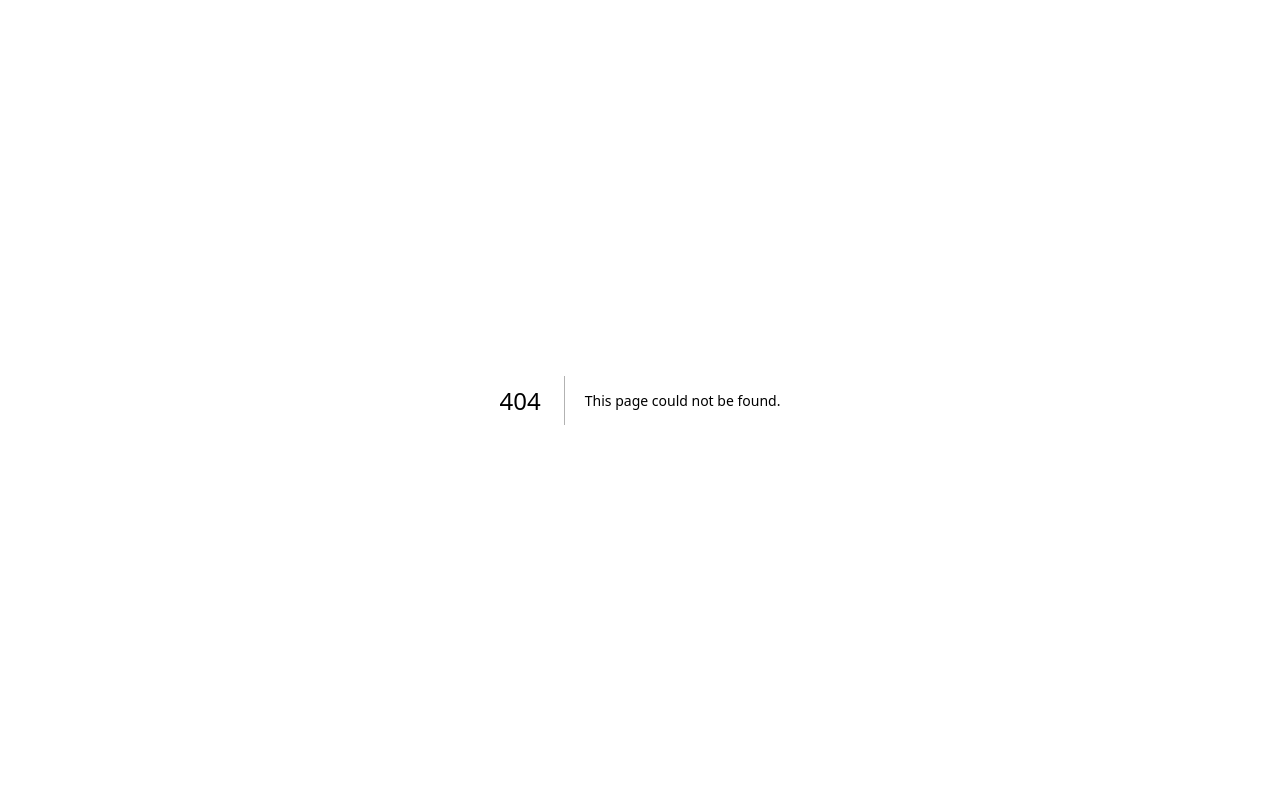
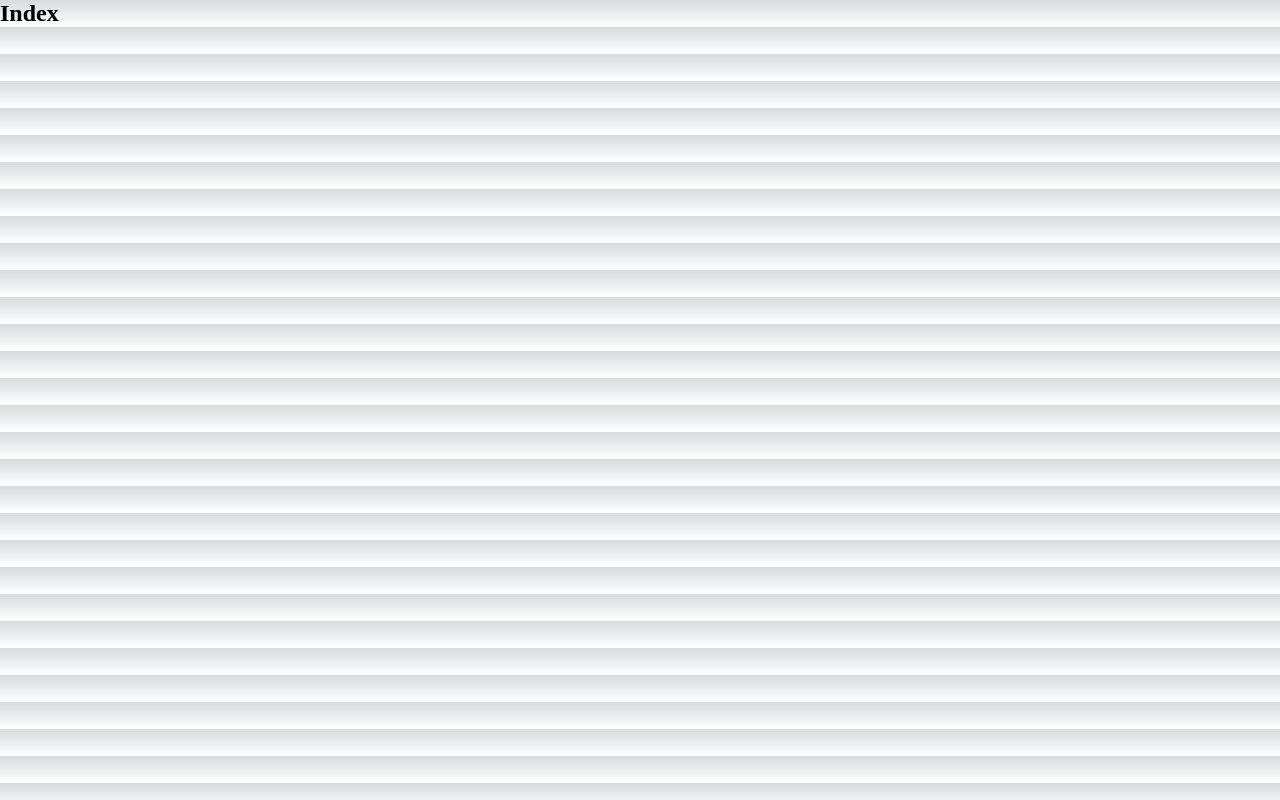
Before and after one commit to vinicius-el-khalili/Next-101, a Next.js app: page /sub in a window 1280 px wide. Before the commit this address had no page. Built offline with nearby package versions, Linux system fonts and the light colour scheme.

Commit message:
Lesson 2

```diff
--- /dev/null
+++ b/pages/sub/index.js
@@ -0,0 +1,3 @@
+export default function Index(){
+    return(<h2>Index</h2>)
+}
--- /dev/null
+++ b/pages/sub/test.js
@@ -0,0 +1,3 @@
+export default function Test(){
+    return(<h1>Test!</h1>)
+}
```
Also changed, not shown: pages/about.js (added, +7 -0 lines), 1 other file (tests, documents, lock files or other folders).
